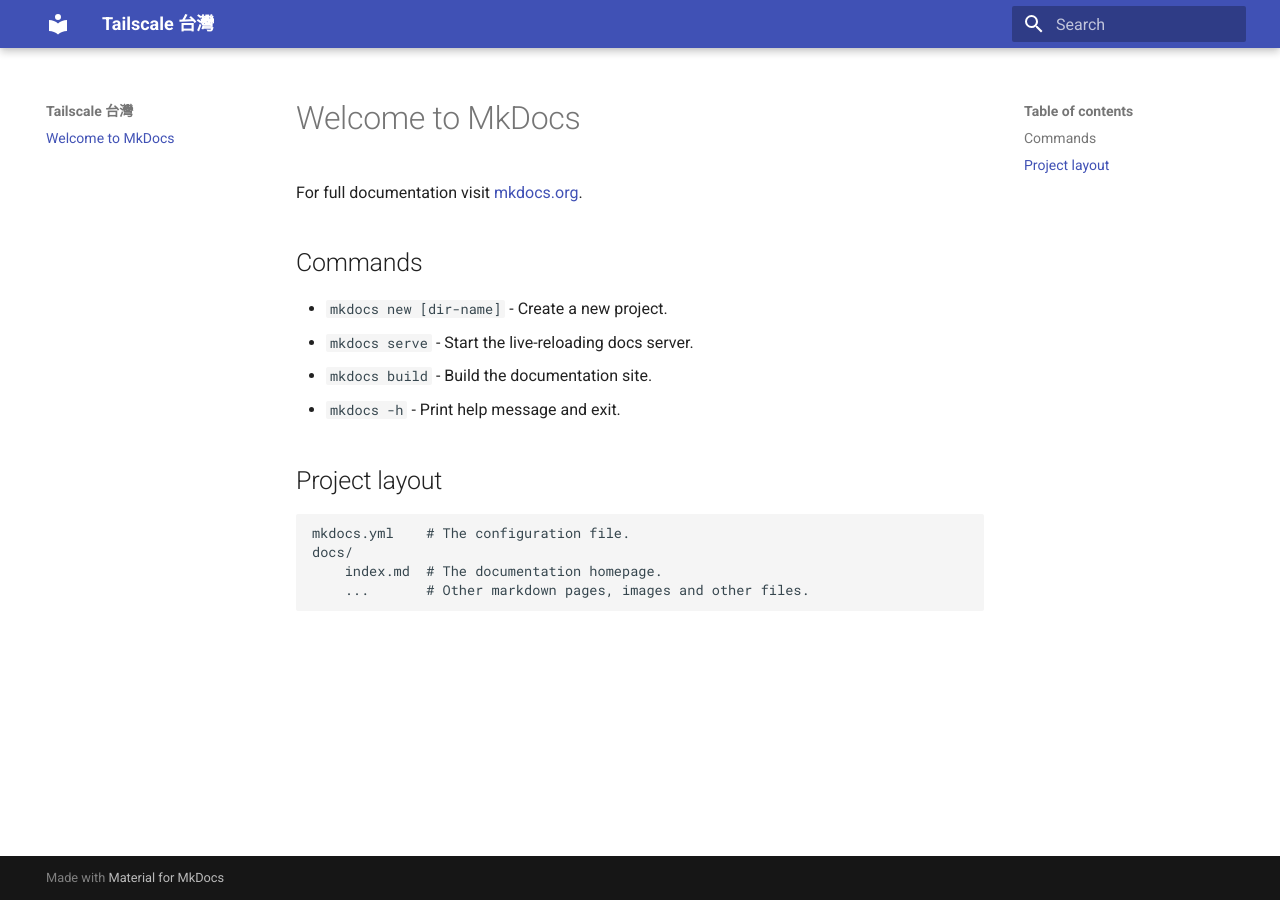
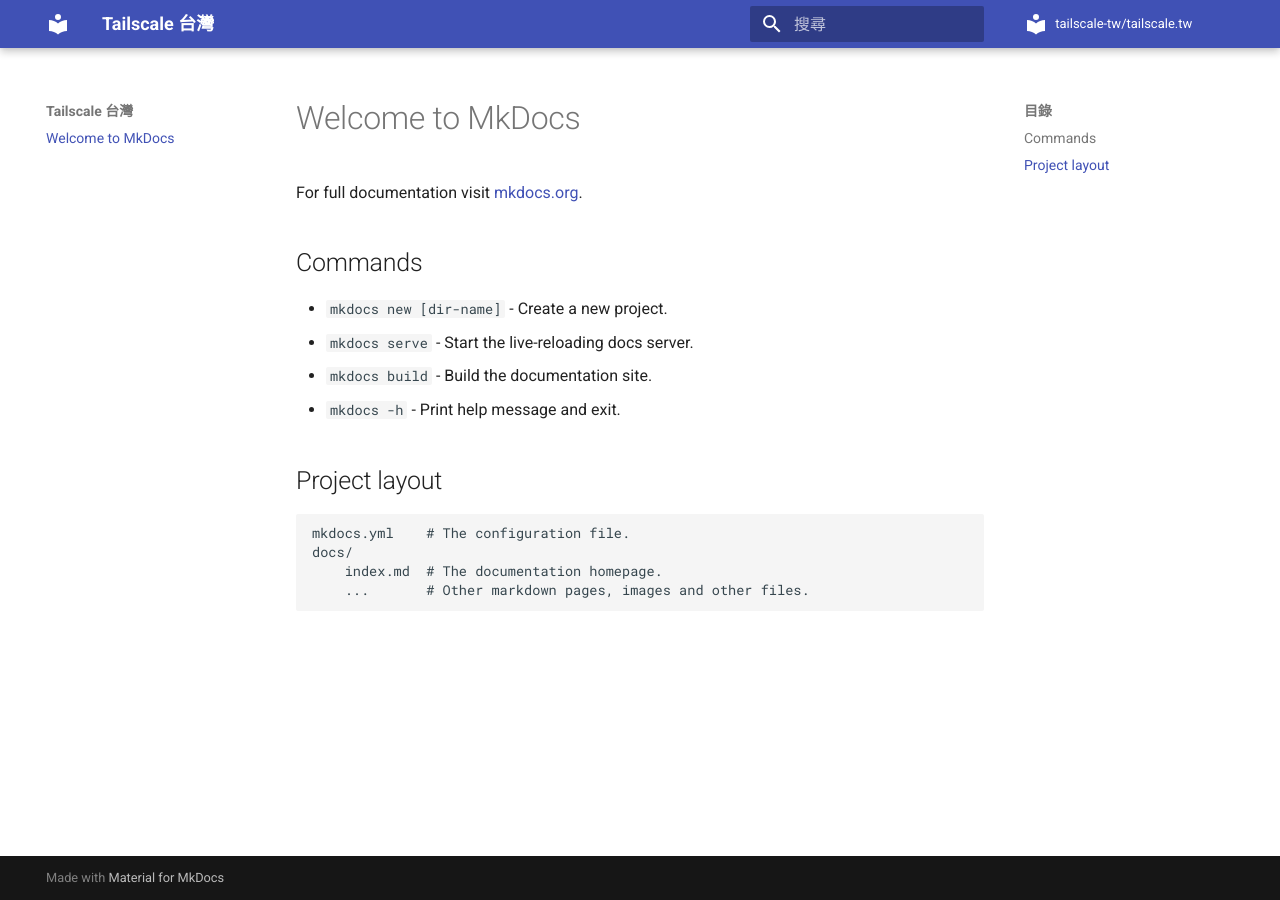
Before and after one commit to tailscale-tw/tailscale.tw, an MkDocs documentation site: the page built from docs/index.md, in a window 1280 px wide. Built offline with MkDocs 1.6.1 and Material for MkDocs 9.7.7, drawn with Linux system fonts in a browser that asks for light colours; comment, search, counter and statistics services are not loaded.

Commit message:
Add repo name,url,edit url and theme language and repo icon

```diff
--- a/mkdocs.yml
+++ b/mkdocs.yml
@@ -2,5 +2,12 @@
 
 site_name: Tailscale 台灣
 site_url: https://tailscale.tw
+repo_name: tailscale-tw/tailscale.tw
+repo_url: https://github.com/tailscale-tw/tailscale.tw
+edit_uri: edit/main/docs/
+
 theme:
   name: material
+  language: zh-TW
+  icon:
+    repo: https://github.com/tailscale-tw/tailscale.tw
```
